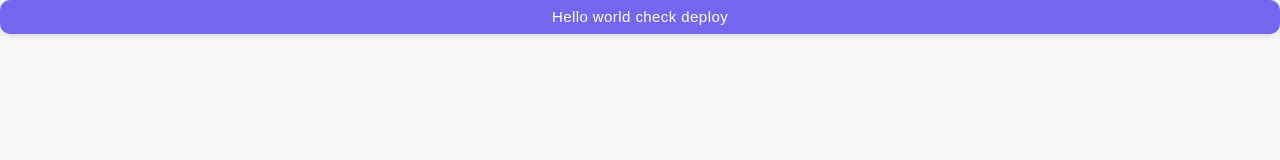
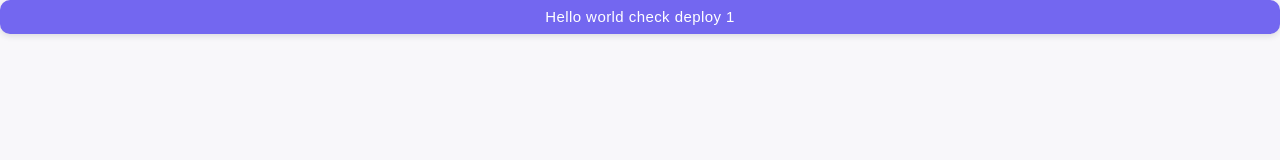
Before and after one commit to iNguyenQuocDoan/fe, a Next.js app: page / in a window 1280 px wide. Shown: the top 160 px of the page. Built offline with nearby package versions, Linux system fonts and the light colour scheme; no server answers.

Commit message:
check 02

```diff
--- a/src/pages/index.tsx
+++ b/src/pages/index.tsx
@@ -21,7 +21,7 @@ export default function Home() {
         <meta name='viewport' content='width=device-width, initial-scale=1' />
         <link rel='icon' href='/favicon.ico' />
       </Head>
-      <Button variant='contained'>Hello world check deploy </Button>
+      <Button variant='contained'>Hello world check deploy 1 </Button>
     </>
   )
 }
```
